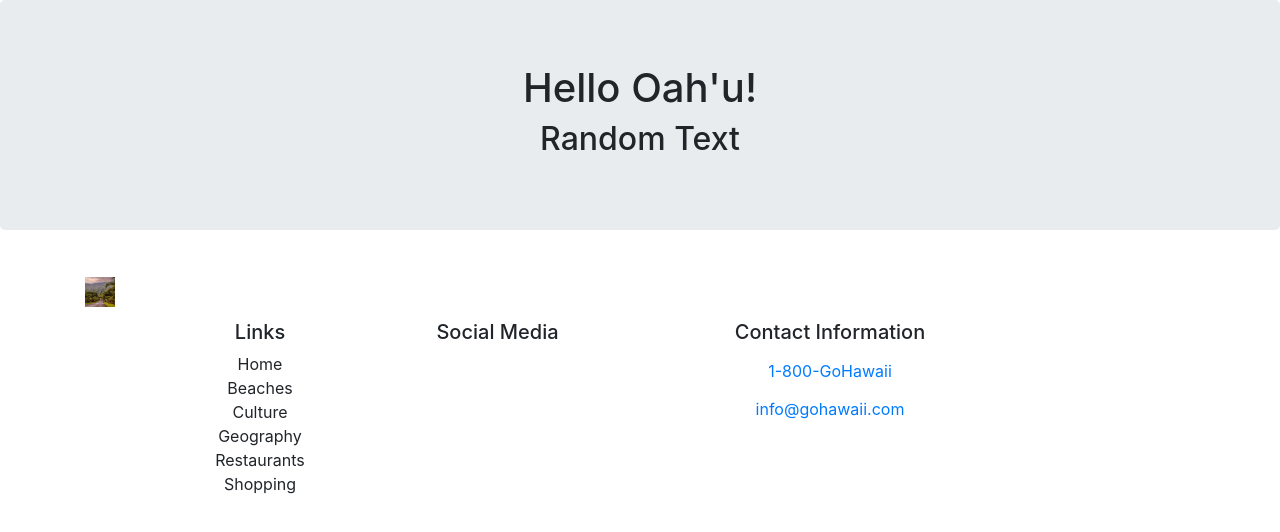
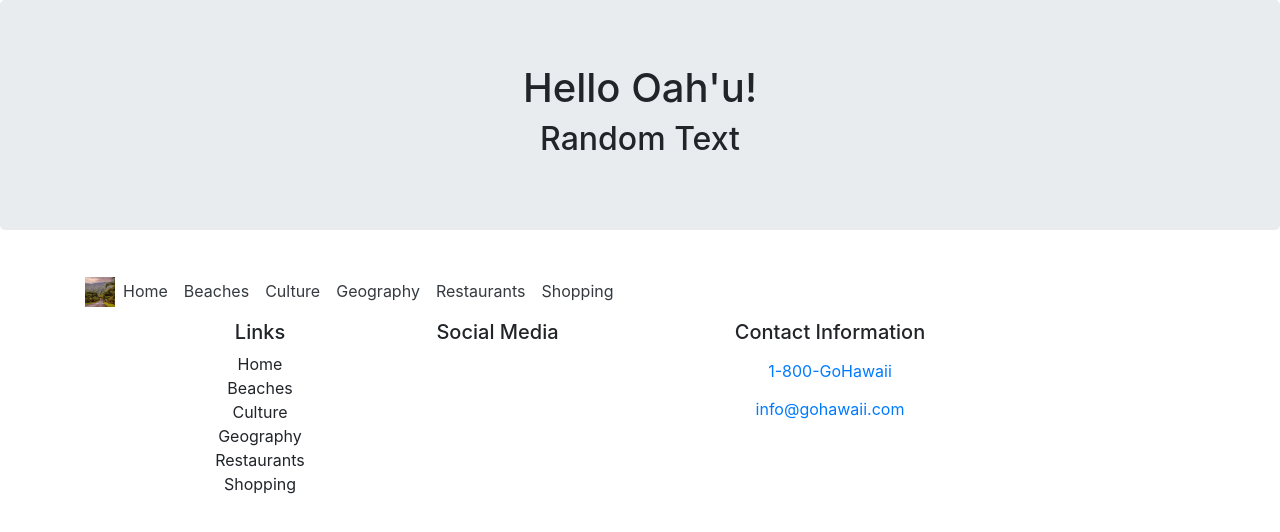
Before and after one commit to mj-wd/oahu-project-react, a React (Create React App) app: page / in a window 1280 px wide. Shown: the top 532 px of the page. Built offline with nearby package versions, Linux system fonts and the light colour scheme.

Commit message:
Header text-dark

```diff
--- a/src/components/HeaderComponent.jsx
+++ b/src/components/HeaderComponent.jsx
@@ -40,32 +40,32 @@ class Header extends Component {
                         <Collapse isOpen={this.state.isNavOpen} navbar>
                             <Nav navbar>
                                 <NavItem>
-                                    <NavLink className="nav-link" to="/home">
+                                    <NavLink className="nav-link text-dark" to="/home">
                                         <i className="fa fa-home fa-lg" /> Home
                                     </NavLink>
                                 </NavItem>
                                 <NavItem>
-                                    <NavLink className="nav-link" to="/Beaches">
+                                    <NavLink className="nav-link text-dark" to="/Beaches">
                                         <i className="fa fa-list fa-lg" /> Beaches
                                     </NavLink>
                                 </NavItem>
                                 <NavItem>
-                                    <NavLink className="nav-link" to="/Culture">
+                                    <NavLink className="nav-link text-dark" to="/Culture">
                                         <i className="fa fa-address-card fa-lg" /> Culture
                                     </NavLink>
                                 </NavItem>
                                 <NavItem>
-                                    <NavLink className="nav-link" to="/Geography">
+                                    <NavLink className="nav-link text-dark" to="/Geography">
                                         <i className="fa fa-address-card fa-lg" /> Geography
                                     </NavLink>
                                 </NavItem>
                                 <NavItem>
-                                    <NavLink className="nav-link" to="/Restaurants">
+                                    <NavLink className="nav-link text-dark" to="/Restaurants">
                                         <i className="fa fa-info fa-lg" /> Restaurants
                                     </NavLink>
                                 </NavItem>
                                 <NavItem>
-                                    <NavLink className="nav-link" to="/Shopping">
+                                    <NavLink className="nav-link text-dark" to="/Shopping">
                                         <i className="fa fa-address-card fa-lg" /> Shopping
                                     </NavLink>
                                 </NavItem>
```
